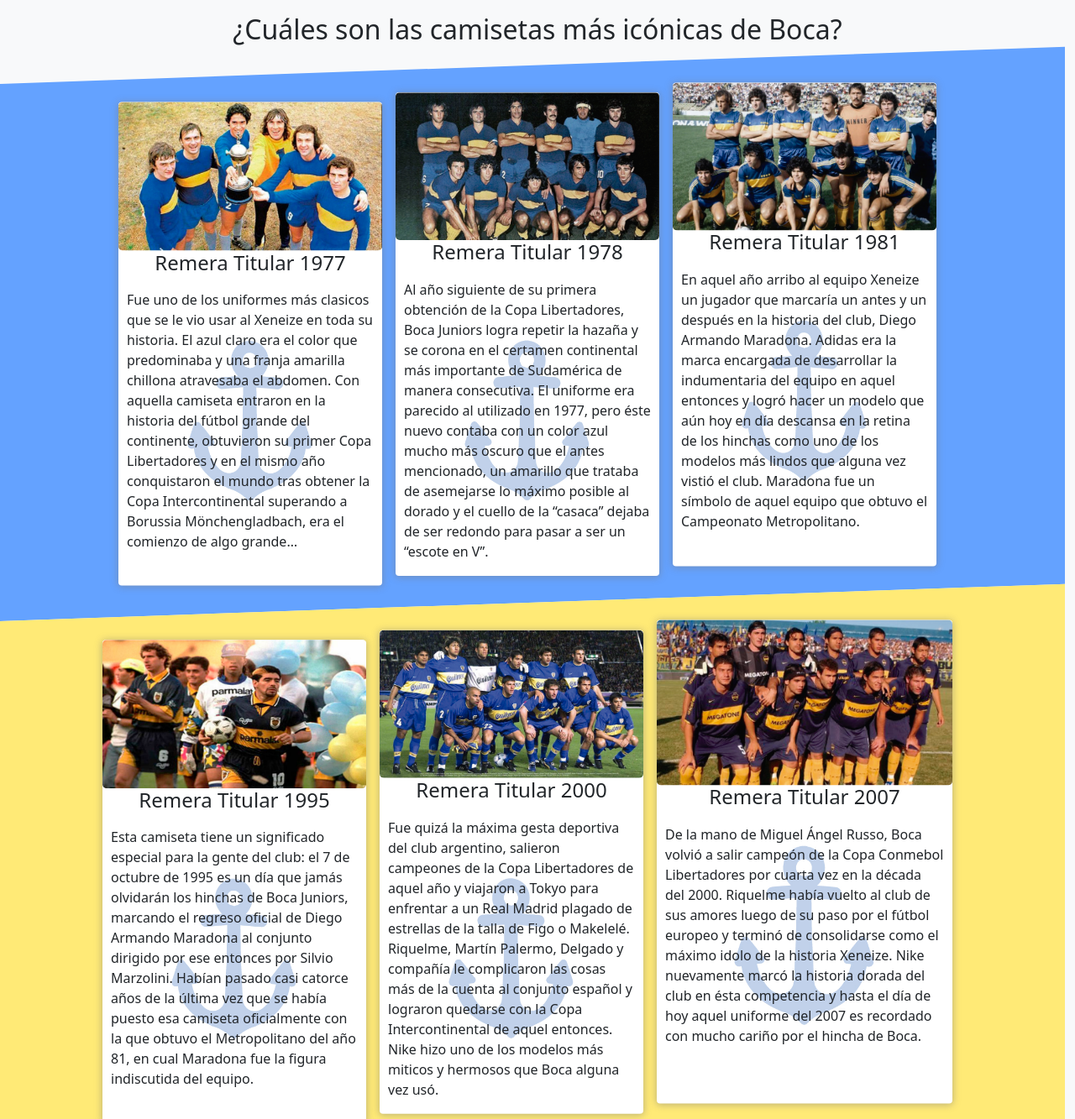
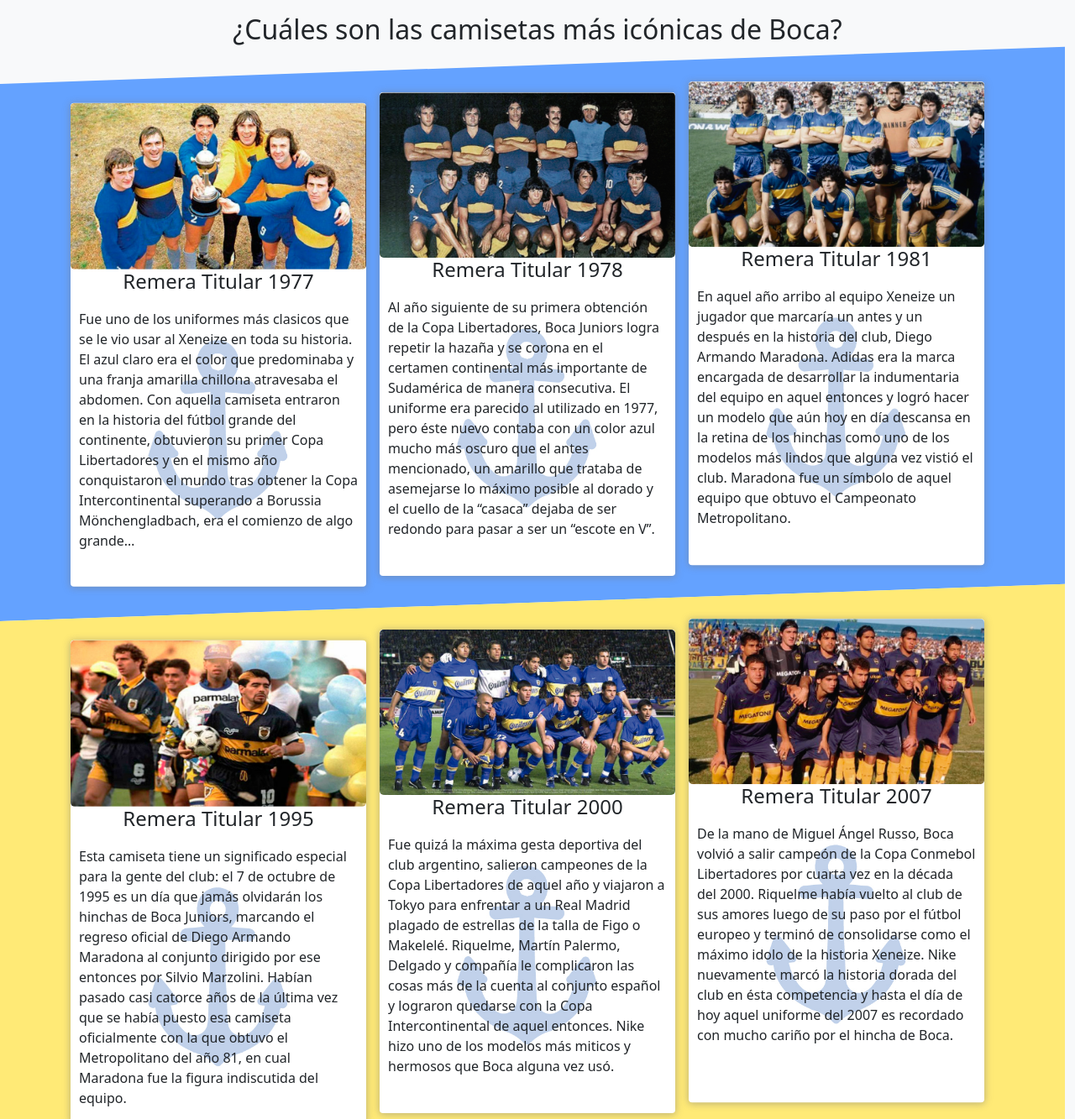
Before and after one commit to ValenSiv/FINAL-FINAL, a plain HTML site: page index.html in a window 1280 px wide. Shown: the part 1240-2573 px from the top of the page at 84% size. Drawn offline with nearby package versions, Linux system fonts and the light colour scheme.

Commit message:
Add files via upload

```diff
--- a/index.html
+++ b/index.html
@@ -122,19 +122,19 @@
           <div class="row col-lg-12 col-xl-12 oro ">
 
             <div class="fondo_azul">
-              <div class="col-sm-12 col-md-3 equipos_fondo_azul">
+              <div class="equipos_fondo_azul">
                 <img src="img/boca-jugadores-copa-libertad-res-1977_862x485.jpg" class="img-fluid remera " alt="Imagen del equipo en 1977">
                 <h4 class="text-center">Remera Titular 1977</h4>
                 <p class="ancla" >Fue uno de los uniformes más clasicos que se le vio usar al Xeneize en toda su historia. El azul claro era el color que predominaba y una franja amarilla chillona atravesaba el abdomen. Con aquella camiseta entraron en la historia del fútbol grande del continente, obtuvieron su primer Copa Libertadores y en el mismo año conquistaron el mundo tras obtener la Copa Intercontinental superando a Borussia Mönchengladbach, era el comienzo de algo grande…</p>
               </div>
 
-            <div class="col-sm-12 col-md-3 equipos_fondo_azul">
+            <div class="equipos_fondo_azul">
               <img src="img/boca-1978_0.jpg" class="img-fluid remera " alt="Imagen del equipo en 1978">
               <h4 class="text-center">Remera Titular 1978</h4>
               <p  class="ancla">Al año siguiente de su primera obtención de la Copa Libertadores, Boca Juniors logra repetir la hazaña y se corona en el certamen continental más importante de Sudamérica de manera consecutiva. El uniforme era parecido al utilizado en 1977, pero éste nuevo contaba con un color azul mucho más oscuro que el antes mencionado, un amarillo que trataba de asemejarse lo máximo posible al dorado y el cuello de la “casaca” dejaba de ser redondo para pasar a ser un “escote en V”.</p>
           </div>
 
-          <div class="col-sm-12 col-md-3 equipos_fondo_azul">
+          <div class="equipos_fondo_azul">
             <img src="img/boca-metropolitano-1981_862x485.jpg" class="img-fluid remera " alt="Imagen del equipo en 1981">
             <h4 class="text-center">Remera Titular 1981</h4>
             <p  class="ancla">En aquel año arribo al equipo Xeneize un jugador que marcaría un antes y un después en la historia del club, Diego Armando Maradona. Adidas era la marca encargada de desarrollar la indumentaria del equipo en aquel entonces y logró hacer un modelo que aún hoy en día descansa en la retina de los hinchas como uno de los modelos más lindos que alguna vez vistió el club. Maradona fue un símbolo de aquel equipo que obtuvo el Campeonato Metropolitano.</p>
@@ -144,13 +144,13 @@
         <div class="fondo_amarillo">
 
 
-          <div class="col-sm-12 col-md-3 equipos_fondo_amarillo">
+          <div class="equipos_fondo_amarillo">
             <img src="img/1995.jpg" class="img-fluid remera " alt="Imagen del equipo en 1995">
             <h4 class="text-center">Remera Titular 1995</h4>
             <p  class="ancla">Esta camiseta tiene un significado especial para la gente del club: el 7 de octubre de 1995 es un día que jamás olvidarán los hinchas de Boca Juniors, marcando el regreso oficial de Diego Armando Maradona al conjunto dirigido por ese entonces por Silvio Marzolini. Habían pasado casi catorce años de la última vez que se había puesto esa camiseta oficialmente con la que obtuvo el Metropolitano del año 81, en cual Maradona fue la figura indiscutida del equipo.</p>
           </div>
 
-          <div class="col-sm-12 col-md-3 equipos_fondo_amarillo">
+          <div class="equipos_fondo_amarillo">
             <img src="/img/boca2000.jpg" class="img-fluid remera " alt="Imagen del equipo en 2000">
             <h4 class="text-center">Remera Titular 2000</h4>
             <p class="ancla">Fue quizá la máxima gesta deportiva del club argentino, salieron campeones de la Copa Libertadores de aquel año y viajaron a Tokyo para enfrentar a un Real Madrid plagado de estrellas de la talla de Figo o Makelelé. Riquelme, Martín Palermo, Delgado y compañía le complicaron las cosas más de la cuenta al conjunto español y lograron quedarse con la Copa Intercontinental de aquel entonces. Nike hizo uno de los modelos más miticos y hermosos que Boca alguna vez usó.</p>
```
